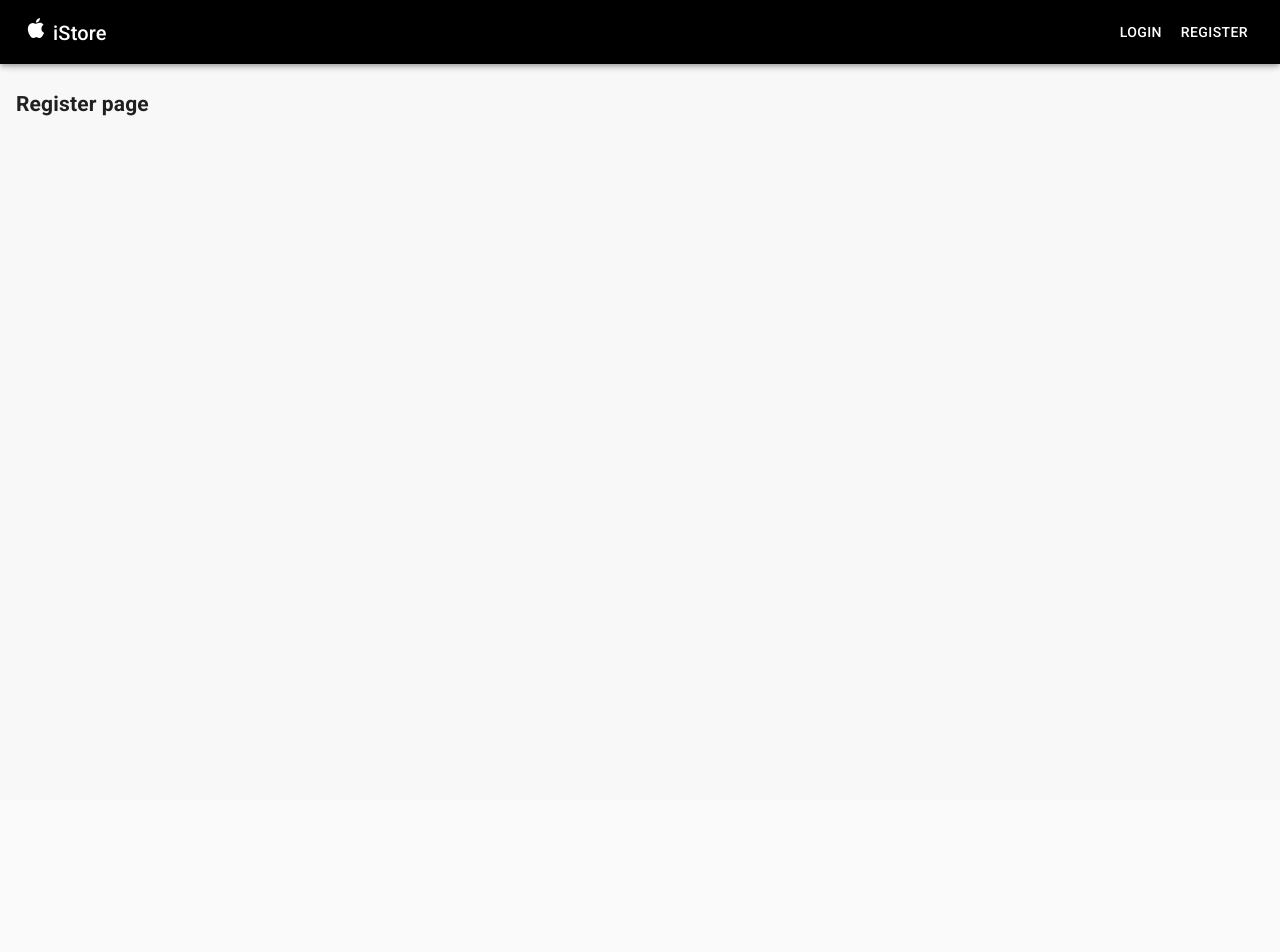
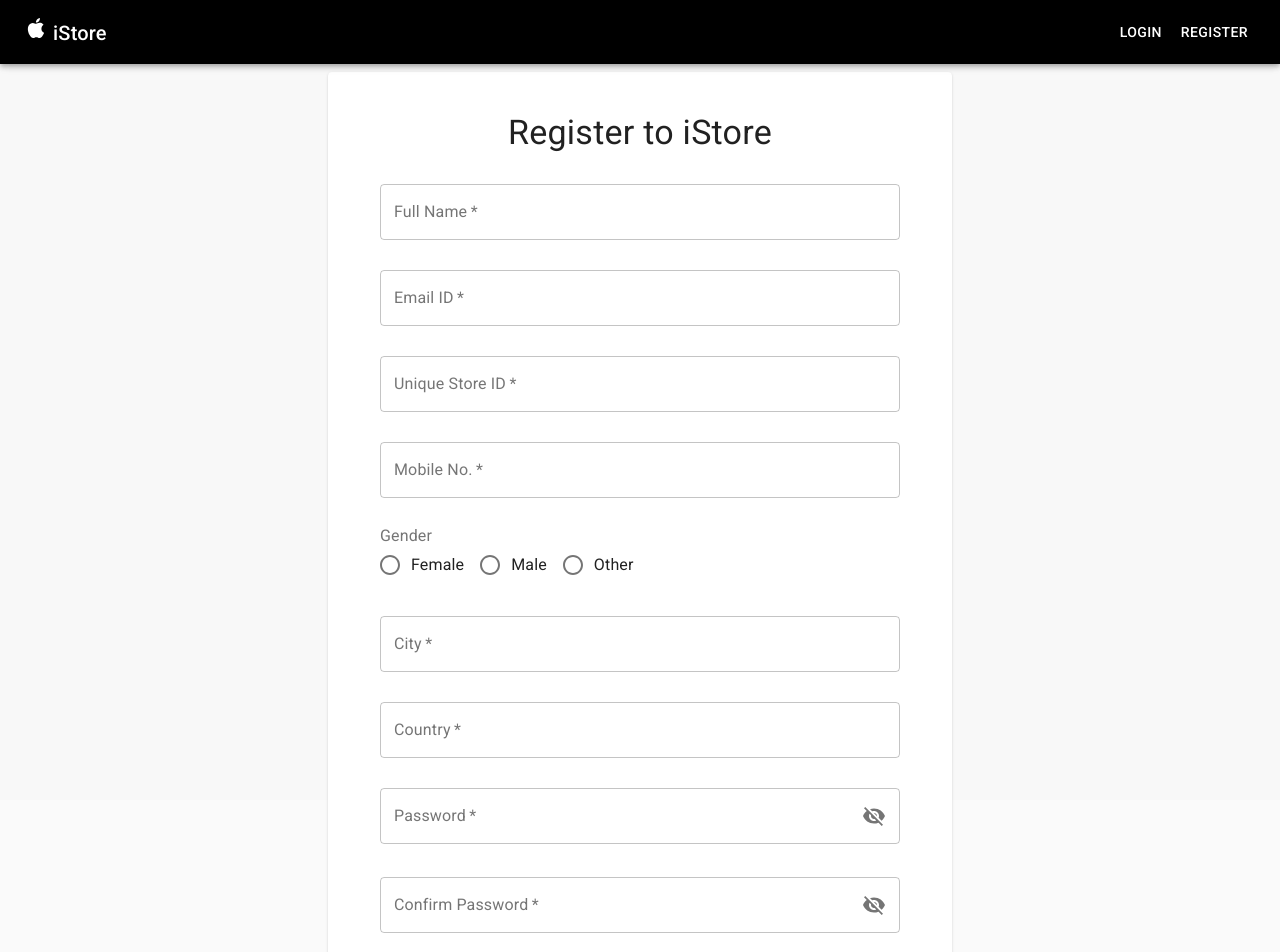
Before and after one commit to skr571999/dummy-store-website, a React (Create React App) app in the folder client/: page /register in a window 1280 px wide. Shown: the top 952 px of the page. Before the commit the page ends 800 px from the top, so only its background shows below. Built offline with nearby package versions, Linux system fonts and the light colour scheme.

Commit message:
add the Register page UI

```diff
--- /dev/null
+++ b/client/src/components/GenderField/genderfield.view.tsx
@@ -0,0 +1,48 @@
+import React from "react";
+
+import Radio from "@material-ui/core/Radio";
+import RadioGroup from "@material-ui/core/RadioGroup";
+import FormControlLabel from "@material-ui/core/FormControlLabel";
+import FormControl from "@material-ui/core/FormControl";
+import FormLabel from "@material-ui/core/FormLabel";
+
+interface GenderFieldViewProps {
+    handleChange: any;
+    gender: any;
+}
+
+const GenderFieldView: React.FC<GenderFieldViewProps> = ({
+    handleChange,
+    gender,
+}) => {
+    return (
+        <FormControl component="fieldset">
+            <FormLabel component="legend">Gender</FormLabel>
+            <RadioGroup
+                aria-label="gender"
+                name="gender1"
+                row
+                value={gender}
+                onChange={handleChange("gender")}
+            >
+                <FormControlLabel
+                    value="female"
+                    control={<Radio color="primary" />}
+                    label="Female"
+                />
+                <FormControlLabel
+                    value="male"
+                    control={<Radio color="primary" />}
+                    label="Male"
+                />
+                <FormControlLabel
+                    value="other"
+                    control={<Radio color="primary" />}
+                    label="Other"
+                />
+            </RadioGroup>
+        </FormControl>
+    );
+};
+
+export default GenderFieldView;
--- /dev/null
+++ b/client/src/components/GenderField/index.ts
@@ -0,0 +1,3 @@
+import GenderField from "./genderfield.view";
+
+export default GenderField;
--- a/client/src/components/PasswordField/passwordfield.view.tsx
+++ b/client/src/components/PasswordField/passwordfield.view.tsx
@@ -24,12 +24,16 @@
 );
 
 interface PasswordFieldViewProps {
+    label?: string;
+    prop?: string;
     password: any;
     handleChange: any;
     error?: any;
 }
 
 const PasswordFieldView: React.FC<PasswordFieldViewProps> = ({
+    label = "Password",
+    prop = "password",
     password,
     handleChange,
     error,
@@ -53,13 +57,13 @@
             variant="outlined"
         >
             <InputLabel htmlFor="outlined-adornment-password" required>
-                Password
+                {label}
             </InputLabel>
             <OutlinedInput
-                id="outlined-adornment-password"
+                id={"outlined-adornment-password" + label}
                 type={showPassword ? "text" : "password"}
                 value={password}
-                onChange={handleChange("password")}
+                onChange={handleChange(prop)}
                 required
                 error={error}
                 endAdornment={
@@ -74,7 +78,7 @@
                         </IconButton>
                     </InputAdornment>
                 }
-                labelWidth={85}
+                labelWidth={label.length * 10}
             />
             <FormHelperText>{error ? "Error" : ""}</FormHelperText>
         </FormControl>
--- a/client/src/pages/Register/index.ts
+++ b/client/src/pages/Register/index.ts
@@ -1,3 +1,3 @@
-import RegisterPage from "./register.view";
+import RegisterPage from "./register.container";
 
 export default RegisterPage;
--- /dev/null
+++ b/client/src/pages/Register/register.container.tsx
@@ -0,0 +1,48 @@
+import React from "react";
+import RegisterView from "./register.view";
+
+interface RegisterValues {
+    fullName: string;
+    emailId: string;
+    storeID: string;
+    mobileNo: string;
+    gender: string;
+    city: string;
+    country: string;
+    password: string;
+    confirmPassword: string;
+}
+
+const Register = () => {
+    const [registerValues, setRegisterValues] = React.useState<RegisterValues>({
+        fullName: "",
+        emailId: "",
+        storeID: "",
+        mobileNo: "",
+        gender: "",
+        city: "",
+        country: "",
+        password: "",
+        confirmPassword: "",
+    });
+
+    const handleChange = (prop: keyof RegisterValues) => (
+        event: React.ChangeEvent<HTMLInputElement>
+    ) => {
+        setRegisterValues({ ...registerValues, [prop]: event.target.value });
+    };
+
+    const handleRegister = () => {
+        console.log("Values : ", registerValues);
+    };
+
+    return (
+        <RegisterView
+            handleChange={handleChange}
+            handleRegister={handleRegister}
+            registerValues={registerValues}
+        />
+    );
+};
+
+export default Register;
--- a/client/src/pages/Register/register.view.tsx
+++ b/client/src/pages/Register/register.view.tsx
@@ -1,10 +1,185 @@
 import React from "react";
 
-const RegisterView = () => {
+import { Link as RouterLink } from "react-router-dom";
+import {
+    Box,
+    Button,
+    Grid,
+    Link,
+    Paper,
+    TextField,
+    Typography,
+} from "@material-ui/core";
+
+import clsx from "clsx";
+import { makeStyles, Theme, createStyles } from "@material-ui/core/styles";
+
+import PasswordField from "../../components/PasswordField";
+import GenderField from "../../components/GenderField";
+
+const useStyles = makeStyles((theme: Theme) =>
+    createStyles({
+        root: {
+            display: "flex",
+            flexWrap: "wrap",
+        },
+        textField: {
+            width: "25ch",
+        },
+        w100: {
+            width: "100%",
+        },
+        center: {
+            textAlign: "center",
+        },
+        left: {
+            textAlign: "left",
+        },
+        right: {
+            textAlign: "right",
+        },
+    })
+);
+
+interface RegisterViewProps {
+    handleChange: any;
+    registerValues: any;
+    handleRegister: any;
+}
+
+const RegisterView: React.FC<RegisterViewProps> = ({
+    handleChange,
+    registerValues,
+    handleRegister,
+}) => {
+    const classes = useStyles();
     return (
-        <div>
-            <h2>Register page</h2>
-        </div>
+        <Grid container justify="center">
+            <Grid item xs={12} sm={10} md={8} lg={6}>
+                <Paper>
+                    <Grid container justify="center">
+                        <Grid item xs={10}>
+                            <Box className={classes.center} mt="40px">
+                                <Typography variant="h4">
+                                    Register to iStore
+                                </Typography>
+                            </Box>
+
+                            <Box mt="30px">
+                                <TextField
+                                    id="fullName"
+                                    label="Full Name"
+                                    variant="outlined"
+                                    className={classes.w100}
+                                    onChange={handleChange("fullName")}
+                                    required
+                                />
+                            </Box>
+
+                            <Box mt="30px">
+                                <TextField
+                                    id="emailID"
+                                    label="Email ID"
+                                    variant="outlined"
+                                    className={classes.w100}
+                                    onChange={handleChange("emailId")}
+                                    required
+                                />
+                            </Box>
+
+                            <Box mt="30px">
+                                <TextField
+                                    id="storeId"
+                                    label="Unique Store ID"
+                                    variant="outlined"
+                                    className={classes.w100}
+                                    onChange={handleChange("storeID")}
+                                    required
+                                />
+                            </Box>
+
+                            <Box mt="30px">
+                                <TextField
+                                    id="mobileNo"
+                                    label="Mobile No."
+                                    variant="outlined"
+                                    className={classes.w100}
+                                    onChange={handleChange("mobileNo")}
+                                    required
+                                />
+                            </Box>
+
+                            <Box mt="30px">
+                                <GenderField
+                                    gender={registerValues.gender}
+                                    handleChange={handleChange}
+                                />
+                            </Box>
+
+                            <Box mt="30px">
+                                <TextField
+                                    id="city"
+                                    label="City"
+                                    variant="outlined"
+                                    className={classes.w100}
+                                    onChange={handleChange("city")}
+                                    required
+                                />
+                            </Box>
+
+                            <Box mt="30px">
+                                <TextField
+                                    id="country"
+                                    label="Country"
+                                    variant="outlined"
+                                    className={classes.w100}
+                                    onChange={handleChange("country")}
+                                    required
+                                />
+                            </Box>
+
+                            <Box mt="30px">
+                                <PasswordField
+                                    handleChange={handleChange}
+                                    password={registerValues.password}
+                                />
+                            </Box>
+
+                            <Box mt="30px">
+                                <PasswordField
+                                    handleChange={handleChange}
+                                    label="Confirm Password"
+                                    prop="confirmPassword"
+                                    password={registerValues.confirmPassword}
+                                />
+                            </Box>
+
+                            <Box
+                                mt="30px"
+                                className={clsx(classes.w100, classes.right)}
+                            >
+                                <Link component={RouterLink} to="/login">
+                                    Already have a account? Login here.
+                                </Link>
+                            </Box>
+
+                            <Box
+                                my="30px"
+                                className={clsx(classes.w100, classes.center)}
+                            >
+                                <Button
+                                    variant="contained"
+                                    color="primary"
+                                    onClick={handleRegister}
+                                >
+                                    Register
+                                </Button>
+                            </Box>
+                        </Grid>
+                    </Grid>
+                </Paper>
+            </Grid>
+        </Grid>
     );
 };
 
```
